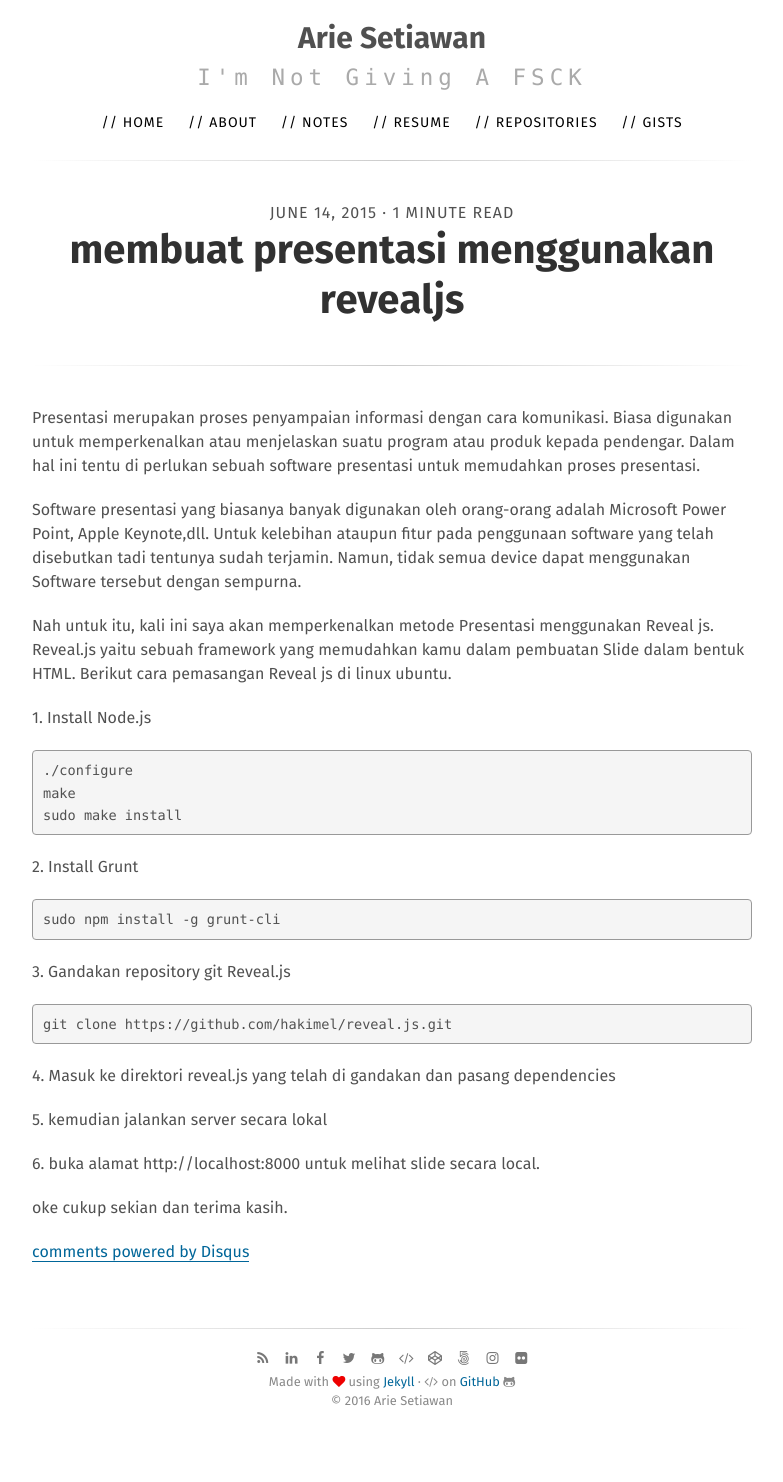
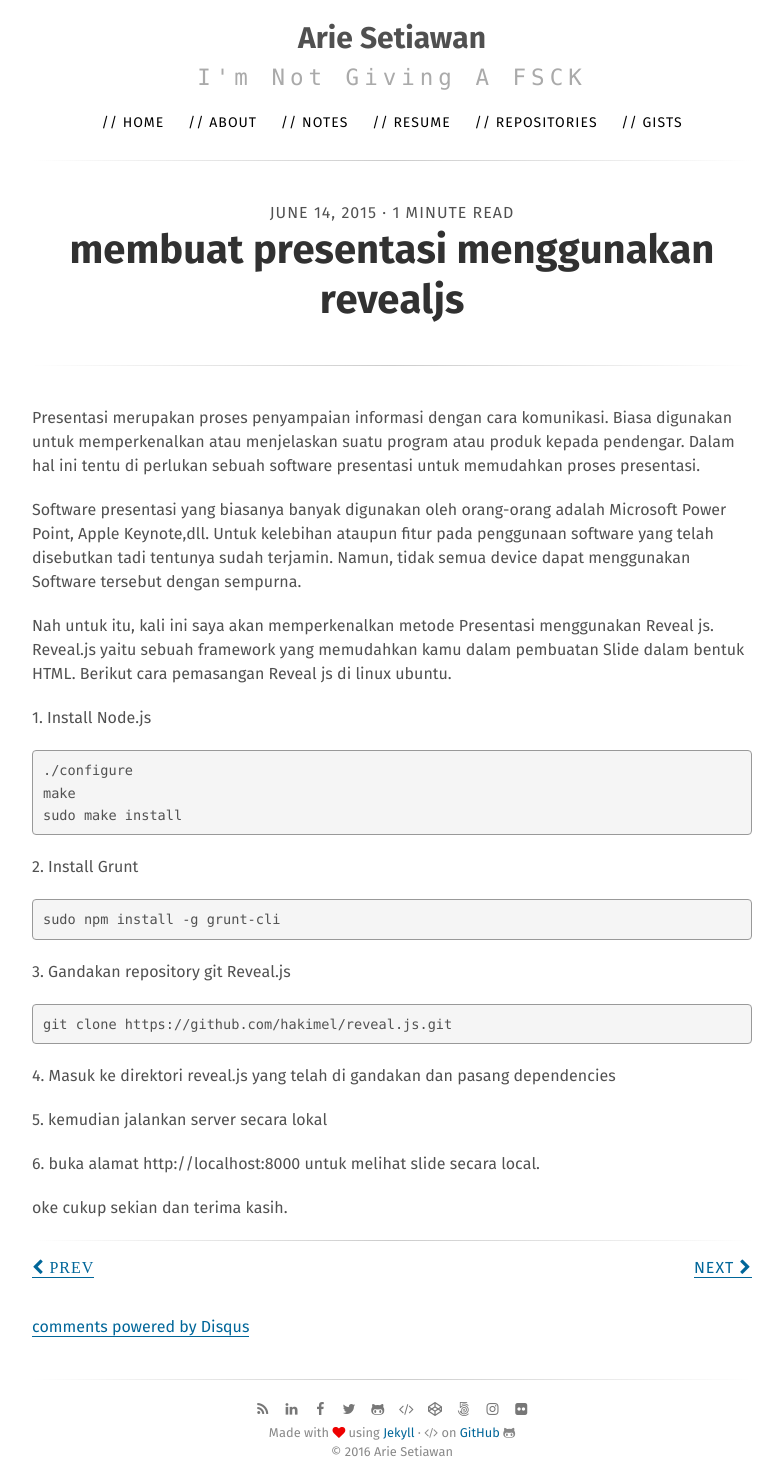
Before and after one commit to Arietux/arietux.github.com, a Jekyll site: the page built from _posts/2015-06-14-membuat-presentasi-menggunakan-reveal-js.md, in a window 1280 px wide. Shown: the whole page, without its empty margins (248-1031 px from the left). Built offline with Jekyll 4.4.1, drawn with Linux system fonts in a browser that asks for light colours; nearby versions of some CDN libraries; comment, search, counter and statistics services are not loaded; before the commit the page ends 1431 px from its top, so only the background shows below that.

Commit message:
mass :trollface:

```diff
--- a/404.html
+++ b/404.html
@@ -1,9 +1,12 @@
 ---
 layout: default
 title: "404: Page not found"
+permalink: /404.html
 ---
 
 <div class="page">
+
+<div class="hrhead"></div>
   <h1 class="page-title">404: Page not found</h1>
   <p class="lead">Sorry, we've misplaced that URL or it's pointing to something that doesn't exist. <a href="/">Head back home</a> to try finding it again.</p>
 </div>
--- a/_layouts/post.html
+++ b/_layouts/post.html
@@ -13,6 +13,20 @@ layout: default
   <div class="hrline"></div>
 
   {{ content }}
+
+<!-- page-navigation -->
+  <div class="hrline nav"></div>
+  <div id="page-navigation">
+        {% if page.previous.url %}
+<div class="back"><a href="{{page.previous.url}}" title="Previous Post:
+{{page.previous.title}}"><i class="fa fa-chevron-left"> Prev</i></a></div>
+        {% endif %}
+
+        {% if page.next.url %}
+<div class="next"><a href="{{page.next.url}}" title="Previous Post:
+{{page.next.title}}">Next <i class="fa fa-chevron-right"></i></a></div>
+        {% endif %}
+</div>
 
 <div id="disqus_thread"></div>
 <script type="text/javascript">
--- a/public/css/style.css
+++ b/public/css/style.css
@@ -203,6 +203,14 @@ pre code {
 .notes .text-truncate {
     text-transform: lowercase;
 }
+/* page - navigation */
+#page-navigation {
+    width: 100%;
+    margin: 15px 0px 35px;
+}
+#page-navigation div.next {
+    float: right;
+}
 /* pagination */
 .pagination {
     clear:both;
@@ -215,7 +223,7 @@ pre code {
     text-transform: uppercase;
     letter-spacing: 1px;
     display: inline-block;
-    padding-left: 10px;
+    padding-right: 10px;
 }
 .next {
     text-align: right;
@@ -304,7 +312,7 @@ tbody tr:nth-child(odd) th { background-color: #f9f9f9 }
     font-family: consolas;
 }
 .page,
-.post { margin-bottom: 4em }
+.post { margin-bottom: 0em }
 .post img {
     margin: auto;
 }
```
